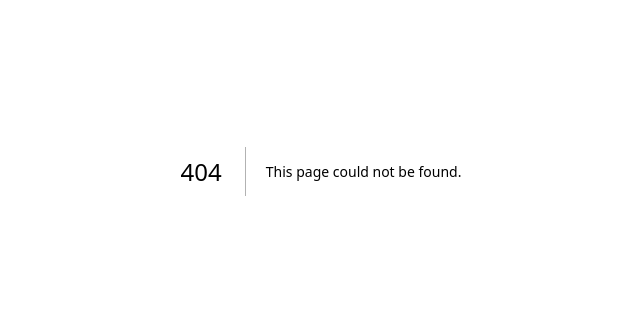
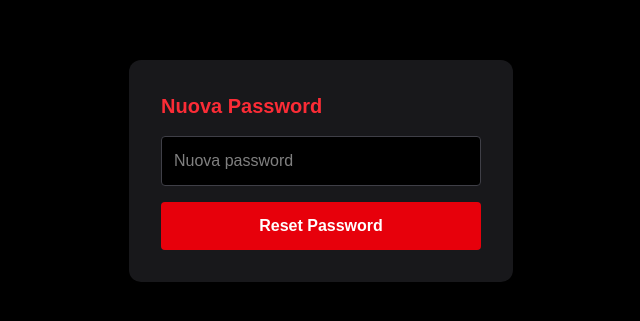
Before and after one commit to Alice1296/redtail-app, a Next.js app: page /reset-password in a window 1280 px wide. Before the commit this address had no page. Shown: the part 229-550 px from the top of the page, without its empty margins (319-959 px from the left). Built offline with nearby package versions, Linux system fonts and the light colour scheme; no server answers.

Commit message:
add reset password page

```diff
--- /dev/null
+++ b/app/reset-password/page.tsx
@@ -0,0 +1,54 @@
+'use client'
+import { useState } from 'react'
+import { supabase } from '@/lib/supabaseClient'
+
+export default function ResetPasswordPage() {
+  const [password, setPassword] = useState('')
+  const [message, setMessage] = useState('')
+  const [loading, setLoading] = useState(false)
+
+  async function handleReset(e: React.FormEvent) {
+    e.preventDefault()
+    setLoading(true)
+    setMessage('')
+
+    const { error } = await supabase.auth.updateUser({
+      password,
+    })
+
+    if (error) {
+      setMessage('Errore: ' + error.message)
+    } else {
+      setMessage('Password aggiornata! Ora fai login.')
+    }
+
+    setLoading(false)
+  }
+
+  return (
+    <div className="min-h-screen bg-black text-white flex items-center justify-center">
+      <form onSubmit={handleReset} className="bg-zinc-900 p-8 rounded-xl space-y-4 w-full max-w-sm">
+        <h1 className="text-xl font-bold text-red-500">Nuova Password</h1>
+
+        <input
+          type="password"
+          placeholder="Nuova password"
+          value={password}
+          onChange={(e) => setPassword(e.target.value)}
+          className="w-full p-3 bg-black border border-zinc-700 rounded"
+          required
+        />
+
+        <button
+          type="submit"
+          disabled={loading}
+          className="w-full bg-red-600 p-3 rounded font-bold"
+        >
+          {loading ? 'Aggiornando...' : 'Reset Password'}
+        </button>
+
+        {message && <p className="text-sm text-zinc-400">{message}</p>}
+      </form>
+    </div>
+  )
+}
--- a/middleware.ts
+++ b/middleware.ts
@@ -9,7 +9,9 @@ export async function middleware(request: NextRequest) {
     process.env.NEXT_PUBLIC_SUPABASE_ANON_KEY!,
     {
       cookies: {
-        getAll() { return request.cookies.getAll() },
+        getAll() {
+          return request.cookies.getAll()
+        },
         setAll(cookiesToSet) {
           cookiesToSet.forEach(({ name, value, options }) => {
             request.cookies.set(name, value)
@@ -20,17 +22,23 @@ export async function middleware(request: NextRequest) {
     }
   )
 
-  const { data: { user } } = await supabase.auth.getUser()
+  const { data: { session } } = await supabase.auth.getSession()
+  const user = session?.user
+  const pathname = request.nextUrl.pathname
 
-  // Se sei loggato e sei sulla pagina di login (/)
-  if (user && request.nextUrl.pathname === '/') {
+  // 🔴 SE NON LOGGATO → BLOCCA ACCESSO A /client e /trainer
+  if (!user && (pathname.startsWith('/client') || pathname.startsWith('/trainer'))) {
+    return NextResponse.redirect(new URL('/', request.url))
+  }
+
+  // 🔴 SE LOGGATO E SEI SU LOGIN → REDIRECT IN BASE AL RUOLO
+  if (user && pathname === '/') {
     const { data: profile } = await supabase
       .from('profiles')
       .select('role')
       .eq('id', user.id)
       .single()
 
-    // Se sei Alice vai su trainer, altrimenti (anche se NULL) vai su client
     const role = profile?.role === 'trainer' ? '/trainer' : '/client'
     return NextResponse.redirect(new URL(role, request.url))
   }
```
